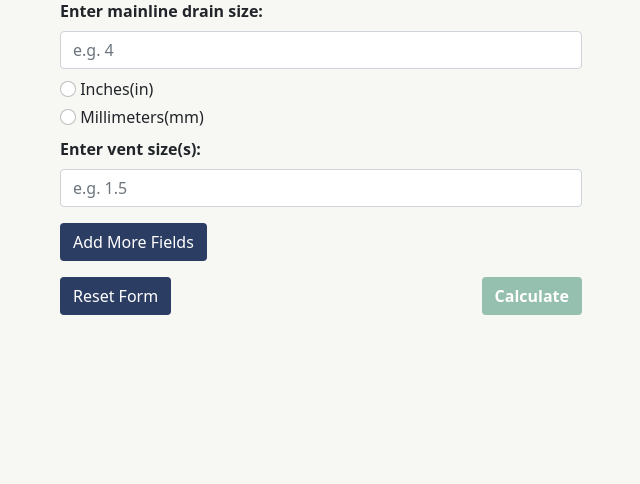
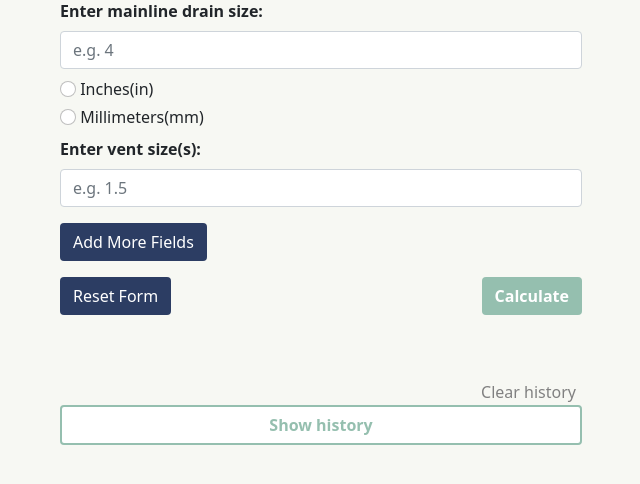
Before and after one commit to hunterallencodes/agg_calc, a Django app: page / in a window 1280 px wide. Shown: the part 135-619 px from the top of the page, without its empty margins (34-674 px from the left). Run offline with Django 3.2, Linux system fonts and the light colour scheme.

Commit message:
add desktop history

```diff
--- a/agg_calc/settings.py
+++ b/agg_calc/settings.py
@@ -16,7 +16,7 @@ SECRET_KEY = env('SECRET_KEY')
 
 BASE_DIR = Path(__file__).resolve().parent.parent
 
-ALLOWED_HOSTS = ['143.198.52.197', 'ventingcalculator.com', 'www.ventingcalculator.com']
+ALLOWED_HOSTS = ['localhost', '143.198.52.197', 'ventingcalculator.com', 'www.ventingcalculator.com']
 
 INSTALLED_APPS = [
     'calc.apps.CalcConfig',
--- a/static/main.css
+++ b/static/main.css
@@ -74,3 +74,40 @@ nav {
   color: #ff6f5e;
   font-weight: bold;
 }
+
+#history_btn_d {
+  font-weight: bold;
+  color: #95bfaf;
+  background: #fff;
+  border-style: solid;
+  border-color: #95bfaf;
+  border-width: 2px;
+}
+
+#clear_history_btn_d {
+  background: none;
+  border: none;
+  color: gray;
+  float: right;
+}
+
+#clear_history_btn_d:hover {
+  color: darkslategray;
+}
+
+#history_btn_d:hover {
+  color: #83a89b;
+  background: #cfe8de;
+}
+
+#history-wrap-d {
+  border-style: solid;
+  border-width: 0.25px;
+  border-color: silver;
+  border-radius: 4px;
+  background: #fff;
+  padding-top: 10px;
+  padding-right: 10px;
+  padding-left: 10px;
+  margin-bottom: 50px;
+}
--- a/templates/home.html
+++ b/templates/home.html
@@ -40,7 +40,7 @@
 							<div class="row">
 								<div class="col-12 px-4 mb-2">
 									<div class="calculate-wrap">
-										<button type="submit" class="calculate calc-btn btn mb-2" onclick="resetResponse()">Calculate</button>
+										<button type="submit" class="calculate calc-btn btn mb-2">Calculate</button>
 									</div>
 									<div>
 										<button type="reset" class="btn btn-blue-mobile mb-1 reset-btn" onclick="resetMobile()">Reset Form</button>
@@ -51,7 +51,7 @@
 					</div>
 					<!-- Response -->
 					<div class="col-12">
-						<div id="responseMobile" class="col-12 px-3 mb-1">
+						<div id="response-mobile" class="col-12 px-3 mb-1">
 						</div>
 					</div>
 				</div>
@@ -97,7 +97,7 @@
 							<div class="row">
 								<div class="col-12 px-4 mb-2">
 									<div class="calculate-wrap">
-										<button type="submit" class="calculate calc-btn btn mb-2" onclick="resetResponse()">Calculate</button>
+										<button type="submit" class="calculate calc-btn btn mb-2">Calculate</button>
 									</div>
 									<div>
 										<button type="reset" class="btn btn-blue mb-1 reset-btn" onclick="resetDesktop()">Reset Form</button>
@@ -108,166 +108,50 @@
 					</div>
 					<!-- Response -->
 					<div class="col-6">
-						<div id="responseDesktop" class="col-12 px-4 mb-1">
+						<div id="response-desktop" class="col-12 px-4 mb-1">
 						</div>
 					</div>
 				</div>
 			</section>
 		</div>
+		<div id="hist_cont" class="container">
+			<div class="row">
+				<div class="col-6">
+					<div class="row">
+						<div class="col-12 px-4">
+							<button id="clear_history_btn_d" type="button">Clear history</button>
+							<button id="history_btn_d" type="button" class="w-100 btn mb-3">
+								Show history
+							</button>
+						</div>
+					</div>
+				</div>
+			</div>
+			<div class="row">
+				<div class="col-6 px-4">
+					<div id="history-wrap-d">
+						<div class="row">
+							<p id="nothing" class="pt-1">
+								Nothing to show
+							</p>
+							<div id="drain-history-d" class="col-6">
+								<p class="pt-1 mb-2">
+									&nbsp;<b>Drain size: </b>
+								</p>
+							</div>
+							<div id="vent-history-d" class="col-6">
+								<p class="pt-1 mb-2">
+									<b>Vent size(s): </b>
+								</p>
+							</div>
+						</div>
+					</div>
+				</div>
+			</div>
+		</div>
 	</div>
-
-  <script>
-
-      var max_fields = 10;
-    	var wrapper_m	= $(".input_fields_wrap_m");
-    	var wrapper_d	= $(".input_fields_wrap_d");
-    	var add_button_m = $(".add_field_button_m");
-    	var add_button_d = $(".add_field_button_d");
-
-    	var x = 1;
-
-    	// Input field add button mobile
-    	$(add_button_m).click(function(e){
-        e.preventDefault();
-        if(x < max_fields){
-    			x++;
-    			$(wrapper_m).append('<div class="input-group mb-3 xtra"><input class="v-size-m form-control w-25" type="number" step="0.25" min="0" name="mytext[]" placeholder="e.g. 1.5" required><button type="button" class="remove_field btn btn-blue-mobile">&nbsp;Remove&nbsp;</button></div>');
-    		}
-    	});
-
-    	// Input field add button mobile
-    	$(add_button_d).click(function(e){
-        e.preventDefault();
-        if(x < max_fields){
-    			x++;
-    			$(wrapper_d).append('<div class="input-group mb-3 xtra"><input class="v-size-d form-control w-25" type="number" step="0.25" min="0" name="mytext[]" placeholder="e.g. 1.5" required><button type="button" class="remove_field btn btn-blue">&nbsp;Remove&nbsp;</button></div>');
-    		}
-    	});
-
-    	// Input field removal button mobile
-    	$(wrapper_m).on("click",".remove_field", function(e){
-    	  e.preventDefault(); $(this).parent('div').remove(); x--;
-    	});
-
-    	// Input field removal button desktop
-    	$(wrapper_d).on("click",".remove_field", function(e){
-    	  e.preventDefault(); $(this).parent('div').remove(); x--;
-    	});
-
-    	// Mobile form reset
-      function resetMobile(){
-        $(".xtra").remove();
-        $("#res1-m").remove();
-        $("#res2-m").remove();
-        x = 1;
-      }
-
-      // Desktop form reset
-      function resetDesktop(){
-        $(".xtra").remove();
-        $("#res1-d").remove();
-        $("#res2-d").remove();
-        x = 1;
-      }
-
-      // Decimal rounding function
-      function roundToTwo(num) {
-        return (+(Math.round(num + "e+2")  + "e-2"));
-      }
-
-      // Mobile calculator function
-      function calculateMobile() {
-        $("#res1-m").remove();
-        $("#res2-m").remove();
-        var units = $("input[name=in-mm]:checked").val();
-        var numsMobile = [];
-        $(".v-size-m").each(function(index) { numsMobile.push($(this).val()) });
-        var drain_size = document.getElementById("drain-inp-m").value;
-        var drain_area = roundToTwo((3.141592653589793 * ((drain_size/2)**2)));
-        var total = 0;
-        for (var i=0; i<numsMobile.length; i++) {
-          var size = numsMobile[i];
-          var size_float = parseFloat(size);
-          var size_area = roundToTwo((3.141592653589793 * ((size_float/2)**2)));
-          total += parseFloat(size_area);
-        }
-        var fixed_total = roundToTwo(parseFloat(total));
-        var alert1 = "Sufficient venting provided!<br /><b>Drain area:</b> "+drain_area+units+" sq<br /><b>Aggregate cross-sectional venting area:</b> "+fixed_total+units+" sq";
-        var alert2 = "Not enough venting provided.<br /><b>Drain area:</b> "+drain_area+units+" sq<br /><b>Aggregate cross-sectional venting area:</b> "+fixed_total+units+" sq";
-        if (fixed_total>=drain_area) {
-          var el = document.getElementById("responseMobile")
-          var p1 = document.createElement("p");
-          var p2 = document.createElement("p");
-          p1.id = "res1-m";
-          p2.id = "res2-m";
-          p1.className = "suxes";
-          p1.innerText = "Success!";
-          p2.innerHTML = alert1;
-          el.appendChild(p1);
-          el.appendChild(p2);
-          document.getElementById("res1-m").scrollIntoView({behavior: 'smooth'});
-        }
-        else {
-          var el = document.getElementById("responseMobile")
-          var p1 = document.createElement("p");
-          var p2 = document.createElement("p");
-          p1.id = "res1-m";
-          p2.id = "res2-m";
-          p1.className = "uh-oh";
-          p1.innerText = "Uh-oh!";
-          p2.innerHTML = alert2;
-          el.appendChild(p1);
-          el.appendChild(p2);
-          document.getElementById("res1-m").scrollIntoView({behavior: 'smooth'});
-        }
-
-      }
-
-      // Desktop calculator function
-      function calculateDesktop() {
-        $("#res1-d").remove();
-        $("#res2-d").remove();
-        var units = $("input[name=in-mm]:checked").val();
-        var numsDesktop = [];
-        $(".v-size-d").each(function(index) { numsDesktop.push($(this).val()) });
-        var drain_size = document.getElementById("drain-inp-d").value;
-        var drain_area = roundToTwo((3.141592653589793 * ((drain_size/2)**2)));
-        var total = 0;
-        for (var i=0; i<numsDesktop.length; i++) {
-          var size = numsDesktop[i];
-          var size_float = parseFloat(size);
-          var size_area = roundToTwo((3.141592653589793 * ((size_float/2)**2)));
-          total += parseFloat(size_area);
-        }
-        var fixed_total = roundToTwo(parseFloat(total));
-        var alert1 = "Sufficient venting provided!<br /><b>Drain area:</b> "+drain_area+units+" sq<br /><b>Aggregate cross-sectional venting area:</b> "+fixed_total+units+" sq";
-        var alert2 = "Not enough venting provided.<br /><b>Drain area:</b> "+drain_area+units+" sq<br /><b>Aggregate cross-sectional venting area:</b> "+fixed_total+units+" sq";
-        if (fixed_total>=drain_area) {
-          var el = document.getElementById("responseDesktop")
-          var p1 = document.createElement("p");
-          var p2 = document.createElement("p");
-          p1.id = "res1-d";
-          p2.id = "res2-d";
-          p1.className = "suxes";
-          p1.innerText = "Success!";
-          p2.innerHTML = alert1;
-          el.appendChild(p1);
-          el.appendChild(p2);
-        }
-        else {
-          var el = document.getElementById("responseDesktop")
-          var p1 = document.createElement("p");
-          var p2 = document.createElement("p");
-          p1.id = "res1-d";
-          p2.id = "res2-d";
-          p1.className = "uh-oh";
-          p1.innerText = "Uh-oh!";
-          p2.innerHTML = alert2;
-          el.appendChild(p1);
-          el.appendChild(p2);
-        }
-      }
-
-  </script>
+	<script>
+  	{% include 'home.js' %}
+	</script>
 
 {% endblock %}
```
Also changed, not shown: templates/home.js (added, +198 -0 lines).
